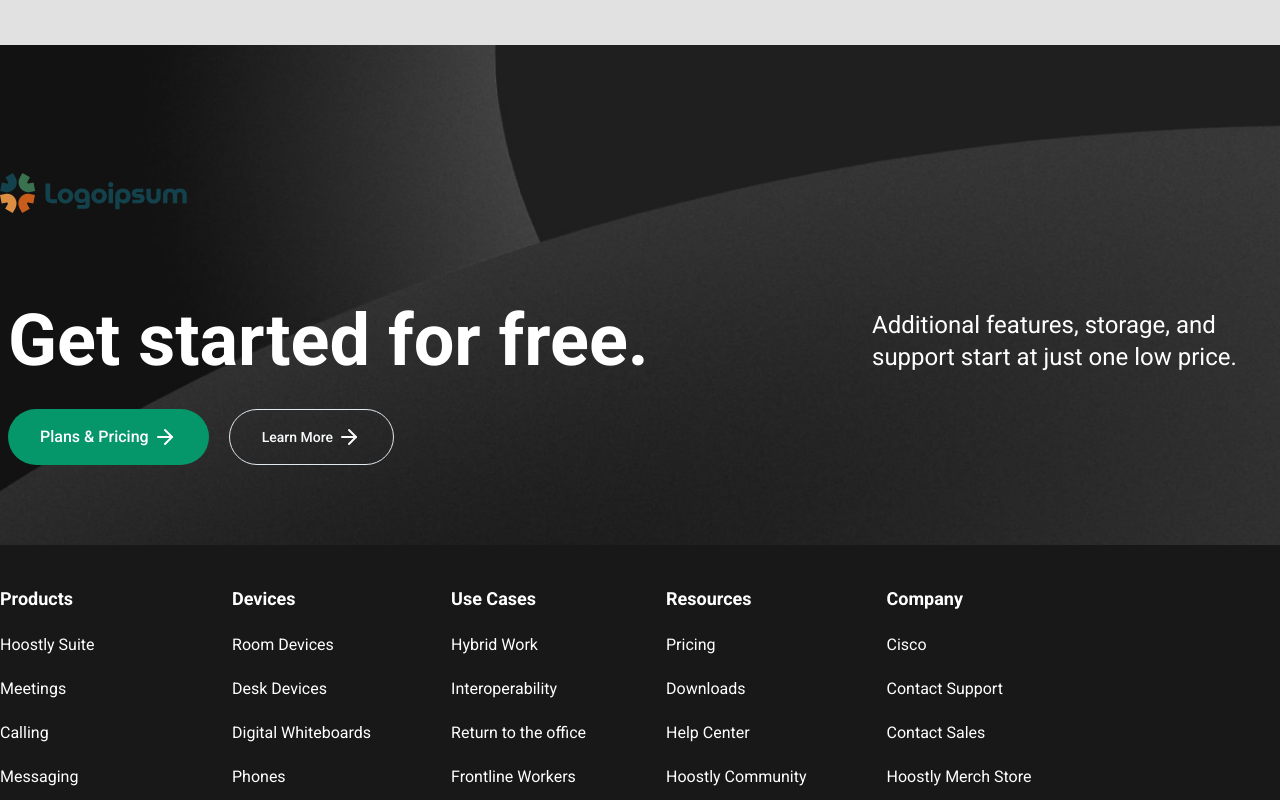
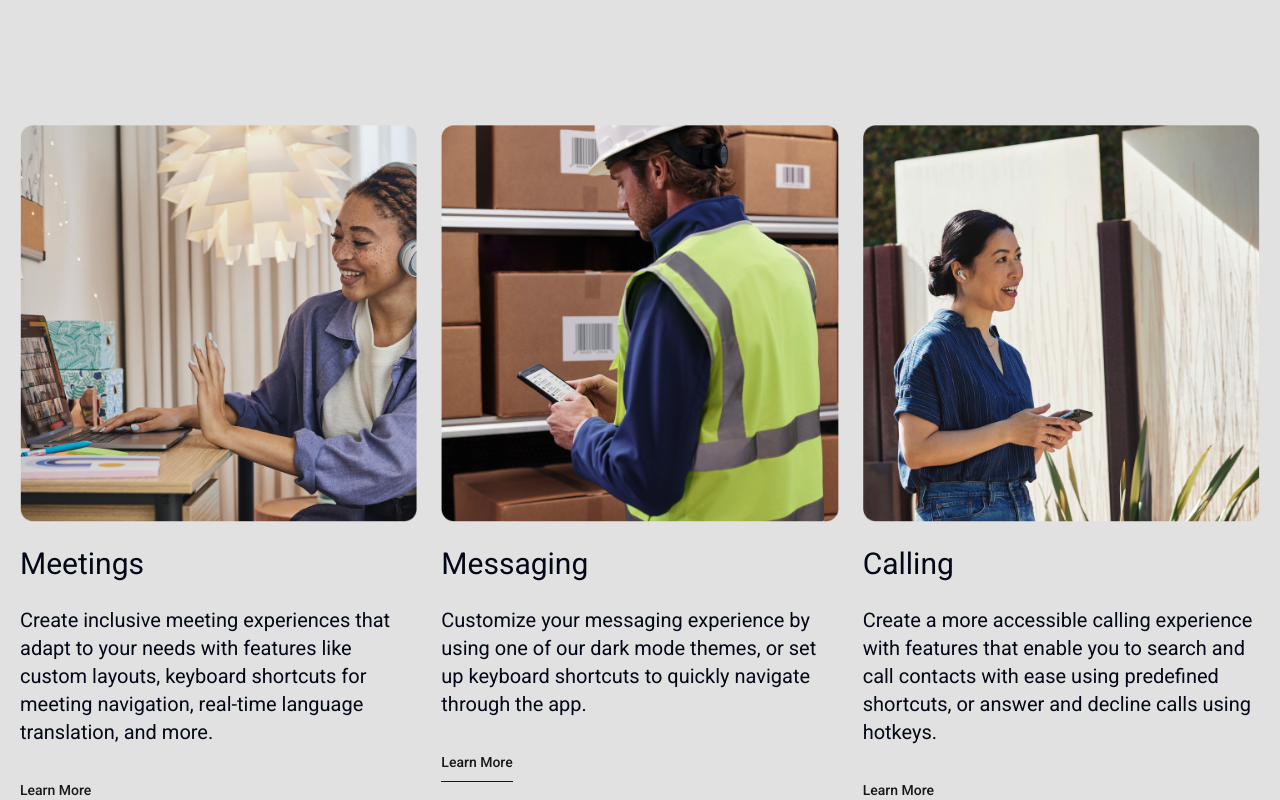
Before and after one commit to aagatsharma/webex, a React (Vite) app: page /accessibility in a window 1280 px wide. Shown: the part 4680-5480 px from the top of the page. Built offline with nearby package versions, Linux system fonts and the light colour scheme.

Commit message:
accessibility page complete

```diff
--- /dev/null
+++ b/src/components/accessibility/AccessibilityFeatures.tsx
@@ -0,0 +1,57 @@
+import message from "@/assets/accessibility/message-col.png";
+import meet from "@/assets/accessibility/meet-col.png";
+import calling from "@/assets/accessibility/calling-col.png";
+import { Button } from "../ui/button";
+
+const AccessibilityFeatures = () => {
+  return (
+    <div className="bg-[#e1e1e1] py-20">
+      <div className="max-w-7xl m-auto grid grid-cols-3 max-md:grid-cols-1 gap-6 px-5">
+        <div className="flex flex-col gap-y-6">
+          <img src={meet} alt="Meetings" />
+          <h1 className="text-3xl">Meetings</h1>
+          <h3 className=" text-xl">
+            Create inclusive meeting experiences that adapt to your needs with
+            features like custom layouts, keyboard shortcuts for meeting
+            navigation, real-time language translation, and more.
+          </h3>
+          <div>
+            <Button className=" border-b border-black rounded-none bg-transparent hover:bg-transparent px-0 text-black">
+              Learn More
+            </Button>
+          </div>
+        </div>
+        <div className="flex flex-col gap-y-6">
+          <img src={message} alt="Messaging" />
+          <h1 className="text-3xl">Messaging</h1>
+          <h3 className=" text-xl">
+            Customize your messaging experience by using one of our dark mode
+            themes, or set up keyboard shortcuts to quickly navigate through the
+            app.
+          </h3>
+          <div>
+            <Button className=" border-b border-black rounded-none bg-transparent hover:bg-transparent px-0 text-black">
+              Learn More
+            </Button>
+          </div>
+        </div>
+        <div className="flex flex-col gap-y-6">
+          <img src={calling} alt="Calling" />
+          <h1 className="text-3xl">Calling</h1>
+          <h3 className=" text-xl">
+            Create a more accessible calling experience with features that
+            enable you to search and call contacts with ease using predefined
+            shortcuts, or answer and decline calls using hotkeys.
+          </h3>
+          <div>
+            <Button className=" border-b border-black rounded-none bg-transparent hover:bg-transparent px-0 text-black">
+              Learn More
+            </Button>
+          </div>
+        </div>
+      </div>
+    </div>
+  );
+};
+
+export default AccessibilityFeatures;
--- a/src/pages/Accessibility.tsx
+++ b/src/pages/Accessibility.tsx
@@ -1,4 +1,5 @@
 import AccessibilityCards from "@/components/accessibility/AccessibilityCards";
+import AccessibilityFeatures from "@/components/accessibility/AccessibilityFeatures";
 import AccessibilityStarter from "@/components/accessibility/AccessibilityStarter";
 
 const Accessibility = () => {
@@ -6,6 +7,7 @@ const Accessibility = () => {
     <div>
       <AccessibilityStarter />
       <AccessibilityCards />
+      <AccessibilityFeatures />
     </div>
   );
 };
```
